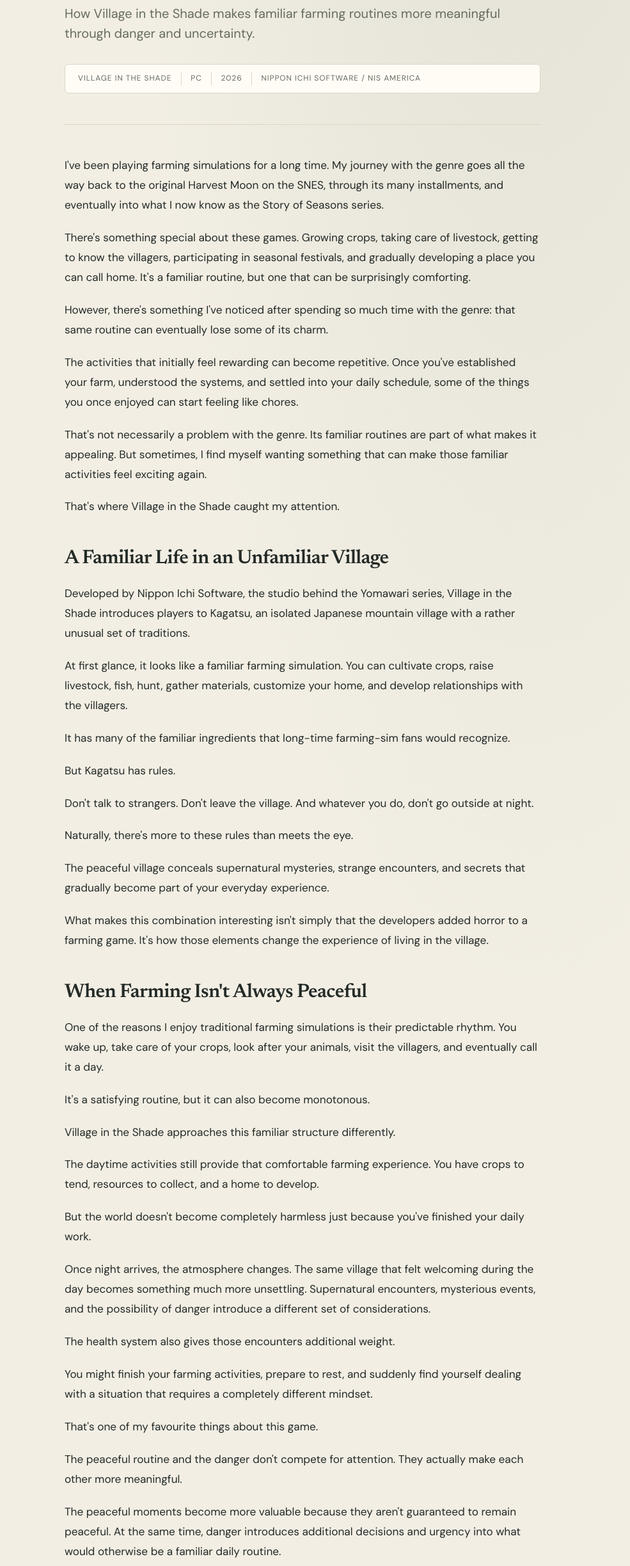
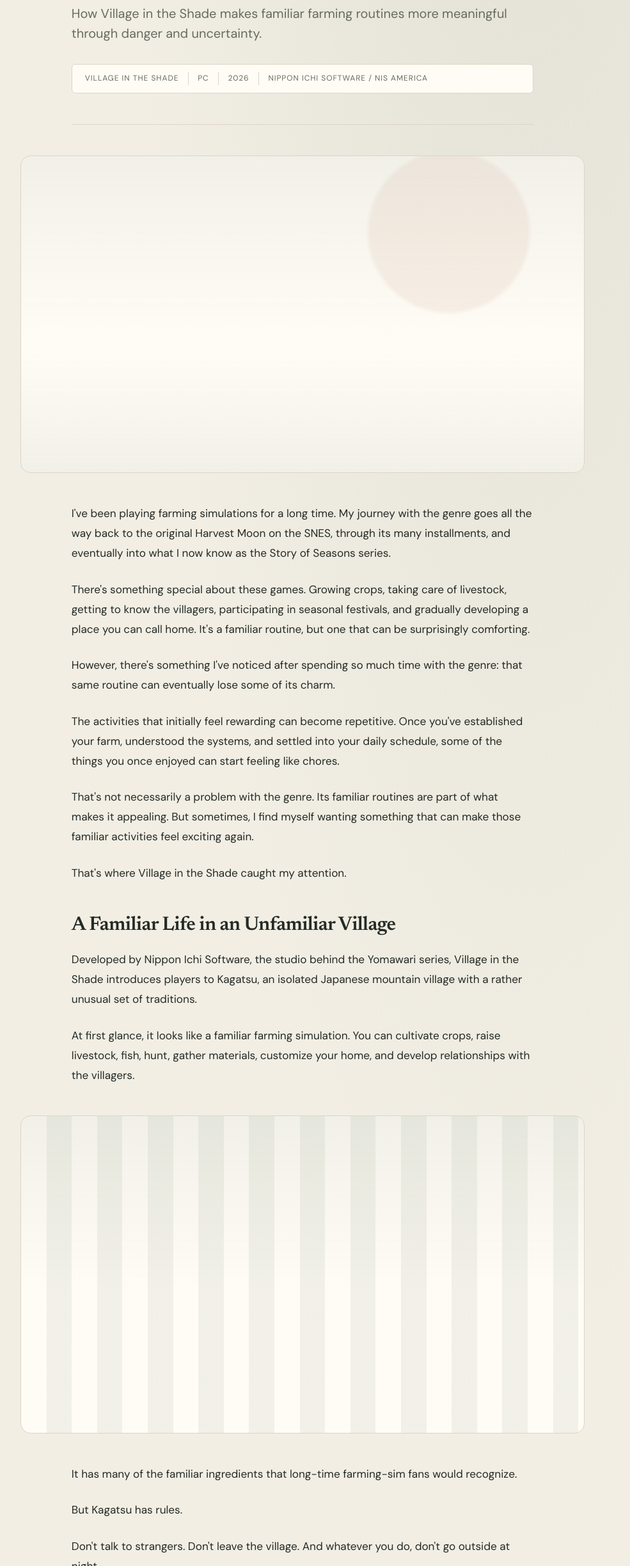
Before and after one commit to DigitalMark3t/opencode-practice, a plain HTML site: page articles/village-in-the-shade.html in a window 1280 px wide. Shown: the part 353-2800 px from the top of the page at 64% size, without its empty margins (167-1152 px from the left). Drawn offline with Linux system fonts and the light colour scheme.

Commit message:
Article page redesign

```diff
--- a/articles/village-in-the-shade.html
+++ b/articles/village-in-the-shade.html
@@ -74,6 +74,15 @@
         </ul>
       </div>
 
+      <!-- Opening image, after the title, introduction and metadata. This is
+           an intentional CSS-drawn placeholder: no real screenshot or
+           AI-generated artwork is presented as game art. Replace it with a
+           licensed image (and alt text) when one is available. It is allowed
+           to extend wider than the text column. -->
+      <figure class="article-figure article-figure--lead">
+        <div class="article-image article-image--lead" aria-hidden="true"></div>
+      </figure>
+
       <div class="article-body">
 
         <p>
@@ -130,6 +139,11 @@
             can cultivate crops, raise livestock, fish, hunt, gather materials,
             customize your home, and develop relationships with the villagers.
           </p>
+
+          <!-- Contextual placeholder image: daytime village life. -->
+          <figure class="article-figure">
+            <div class="article-image article-image--day" aria-hidden="true"></div>
+          </figure>
 
           <p>
             It has many of the familiar ingredients that long-time farming-sim
@@ -198,6 +212,11 @@
             unsettling. Supernatural encounters, mysterious events, and the
             possibility of danger introduce a different set of considerations.
           </p>
+
+          <!-- Contextual placeholder image: the village after dark. -->
+          <figure class="article-figure">
+            <div class="article-image article-image--night" aria-hidden="true"></div>
+          </figure>
 
           <p>
             The health system also gives those encounters additional weight.
--- a/style.css
+++ b/style.css
@@ -1069,13 +1069,13 @@ footer p {
 /* ==========================================================================
    11. EDITORIAL FEATURE PAGE
    The article page reuses the catalogue's design tokens and header/footer.
-   A single centred column of about 68 characters keeps long-form reading
-   comfortable, while the header and body share the same visual language as
-   the catalogue cards.
+   A single centred column of about 66 characters keeps long-form reading
+   comfortable. Figures are allowed to extend wider than that text column on
+   desktop, while staying inside it on smaller screens.
    ========================================================================== */
 
 .article-shell {
-  max-width: 68ch;
+  max-width: 66ch;
   margin-inline: auto;
   padding-block: clamp(2.5rem, 6vw, 4.5rem) clamp(3.5rem, 9vw, 6.5rem);
 }
@@ -1166,7 +1166,7 @@ footer p {
   margin-bottom: var(--space-md);
   font-size: clamp(2.1rem, 5.5vw, 3.4rem);
   line-height: 1.05;
-  letter-spacing: -0.035em;
+  letter-spacing: -0.025em;
 }
 
 .article-subtitle {
@@ -1201,15 +1201,68 @@ footer p {
   border-left: 1px solid var(--color-border);
 }
 
+/* Figures ---------------------------------------------------------------- */
+
+/* Article images may run wider than the text column. On wider screens each
+   figure is pulled 5rem past the column on both sides, which keeps it
+   centred and still inside the page gutters. */
+.article-figure {
+  margin-block: clamp(2rem, 5vw, 3rem);
+}
+
+.article-figure--lead {
+  margin-top: 0;
+}
+
+.article-image {
+  aspect-ratio: 16 / 9;
+  background-color: var(--color-surface);
+  border: 1px solid var(--color-border);
+  border-radius: var(--radius-lg);
+}
+
+/* These are intentional CSS-drawn placeholders, not screenshots or generated
+   game art. Each variation suggests a different moment in the game. */
+.article-image--lead {
+  background-image:
+    radial-gradient(circle at 76% 24%, var(--color-secondary-wash) 0 16%, transparent 17%),
+    linear-gradient(180deg, var(--color-accent-wash), transparent 58%),
+    linear-gradient(0deg, var(--color-accent-wash), transparent 38%);
+}
+
+.article-image--day {
+  background-image:
+    linear-gradient(180deg, var(--color-accent-wash), transparent 55%),
+    repeating-linear-gradient(
+      90deg,
+      transparent 0 4.5%,
+      var(--color-accent-wash) 4.5% 9%
+    );
+}
+
+.article-image--night {
+  background-image:
+    radial-gradient(circle at 30% 30%, var(--color-accent-glow) 0 12%, transparent 13%),
+    radial-gradient(circle at 68% 22%, var(--color-secondary-wash) 0 8%, transparent 9%),
+    linear-gradient(0deg, var(--color-accent-wash), transparent 45%);
+}
+
+@media (min-width: 860px) {
+  .article-figure {
+    width: calc(100% + 10rem);
+    margin-inline: -5rem;
+  }
+}
+
 /* Long-form body copy. Sections are separated by generous space, and each
-   paragraph is followed by a readable but modest gap. */
+   paragraph is followed by a comfortable gap. */
 .article-body {
   font-size: clamp(1rem, 1.6vw, 1.075rem);
   line-height: 1.8;
 }
 
 .article-body p {
-  margin: 0 0 var(--space-md);
+  margin: 0 0 clamp(1.25rem, 2.4vw, 1.6rem);
 }
 
 .article-body h2 {
@@ -1306,6 +1359,14 @@ footer p {
   .article-game li + li {
     padding-left: 0;
     border-left: 0;
+  }
+
+  .article-figure {
+    margin-block: var(--space-lg);
+  }
+
+  .article-image {
+    border-radius: var(--radius-sm);
   }
 
   .article-body {
```
